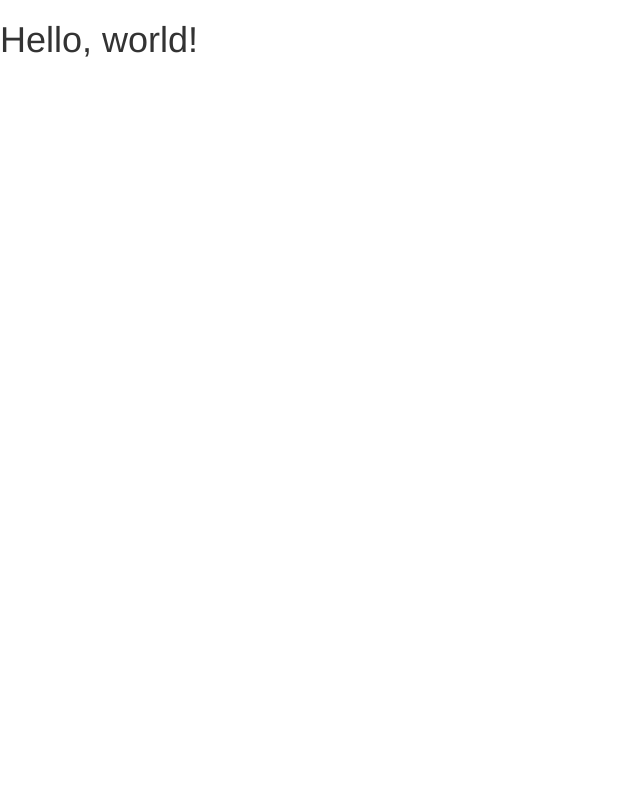
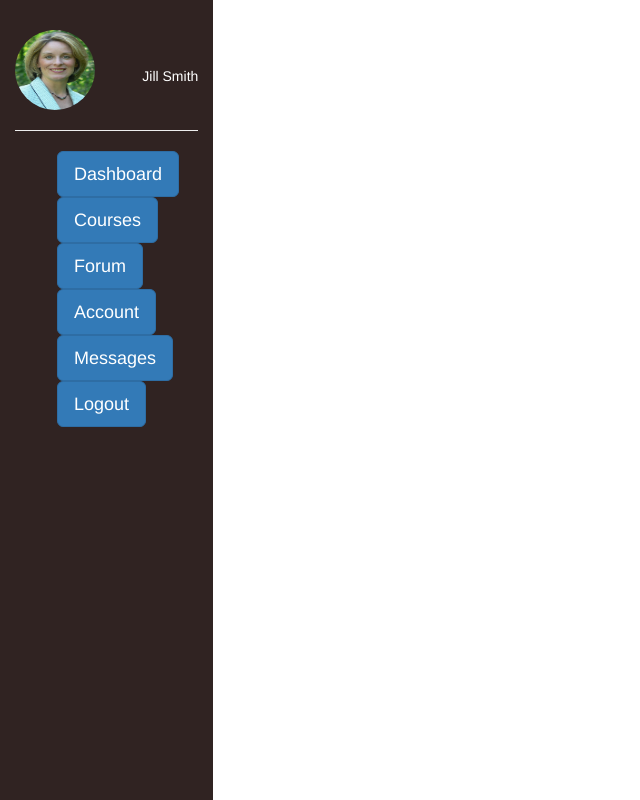
Before and after one commit to hamzayt577/Learning-management-system-layout, a website built with Parcel: page index.html in a window 1280 px wide. Shown: the whole page, without its empty margins (0-640 px from the left). Built offline with nearby package versions, Linux system fonts and the light colour scheme.

Commit message:
added sidebar

```diff
--- a/index.html
+++ b/index.html
@@ -9,9 +9,46 @@
 
     <!-- Bootstrap -->
     <link href="css/bootstrap.min.css" rel="stylesheet" />
+    <link rel="stylesheet" href="./style.css" />
   </head>
   <body>
-    <h1>Hello, world!</h1>
+    <div class="sidebar pull-left col-md-2">
+      <p class="name text-right">Jill Smith</p>
+      <img
+        src="./profile-pic.jpg"
+        alt="Profile pic"
+        class="profile-pic img-circle"
+        width="80px"
+        height="80px"
+      />
+      <hr />
+      <div class="sidebar-contents">
+        <a
+          href="#"
+          class="dashboard-btn btn btn-primary btn-default btn-lg"
+          role="button"
+          >Dashboard</a
+        >
+        <a
+          href="#"
+          class="course-btn btn btn-primary btn-default btn-lg"
+          role="button"
+          >Courses</a
+        >
+        <a href="#" class="forum-btn btn btn-primary btn-default btn-lg"
+          >Forum</a
+        >
+        <a href="#" class="account-btn btn btn-primary btn-default btn-lg"
+          >Account</a
+        >
+        <a href="#" class="messages-btn btn btn-primary btn-default btn-lg"
+          >Messages</a
+        >
+        <a href="#" class="logout-btn btn btn-primary btn-default btn-lg"
+          >Logout</a
+        >
+      </div>
+    </div>
 
     <script src="https://ajax.googleapis.com/ajax/libs/jquery/1.12.4/jquery.min.js"></script>
     <script src="js/bootstrap.min.js"></script>
--- a/script.js
+++ /dev/null
@@ -1 +0,0 @@
-console.log("hello world");
--- /dev/null
+++ b/style.css
@@ -0,0 +1,34 @@
+* {
+  margin: 0;
+  padding: 0;
+  /* box-sizing: border-box; */
+}
+
+html,
+body {
+  height: 100%;
+}
+
+.name {
+  position: relative;
+  top: 66px;
+  color: white;
+}
+
+.sidebar {
+  height: 100%;
+  background-color: #302322;
+}
+
+.sidebar-contents {
+  align-items: center;
+  margin-left: 42px;
+}
+.dashboard-btn,
+.course-btn,
+.forum-btn,
+.account-btn,
+.messages-btn,
+.logout-btn {
+  margin-bottom: 10px;
+}
```
Also changed, not shown: dist/index.html, profile-pic.jpg (added), 5 other files.
